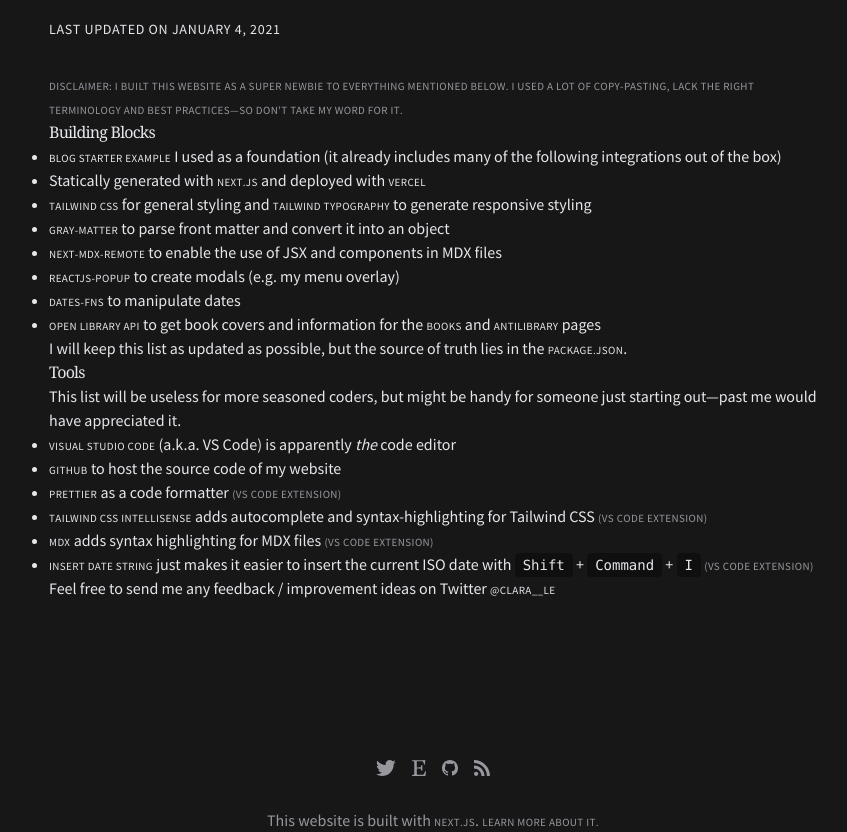
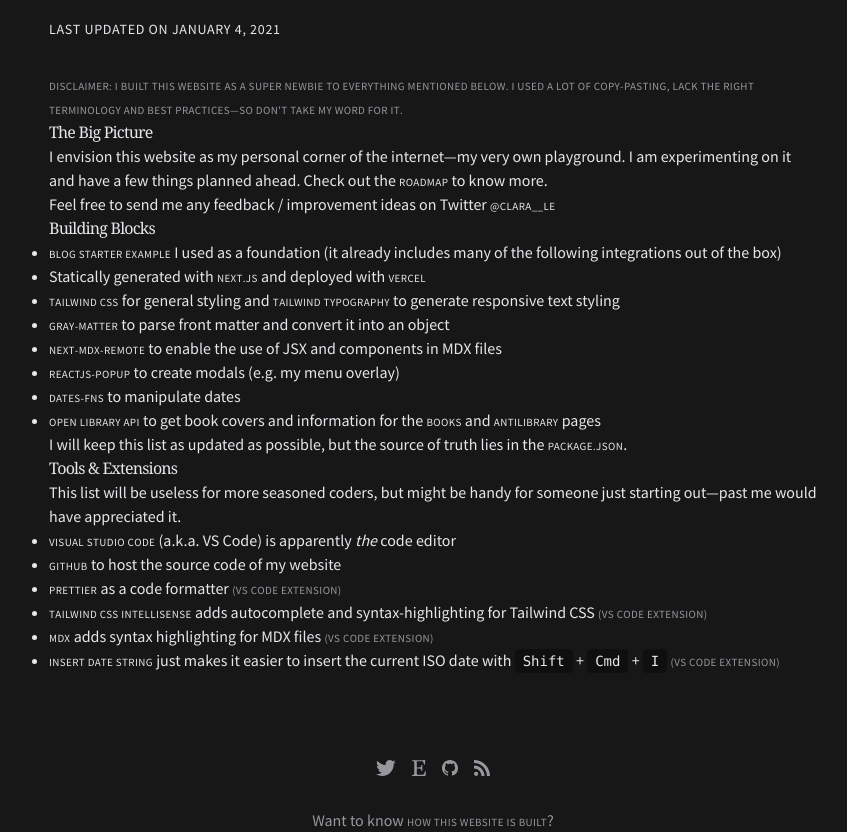
Before and after one commit to hgcl/clara-website, a Next.js app: page /about-this-website in a window 1280 px wide. Shown: the part 160-992 px from the top of the page, without its empty margins (207-1054 px from the left). Built offline with nearby package versions, Linux system fonts and the light colour scheme; a web font is replaced by a local one; what @tailwindcss/typography would draw is missing.

Commit message:
Update about-this-website

```diff
--- a/components/footer.js
+++ b/components/footer.js
@@ -36,9 +36,8 @@ export default function Footer() {
           </span>
         </div>
         <p className="text-center">
-          This website is built with{" "}
-          <Link href="https://nextjs.org/">Next.js</Link>.{" "}
-          <Link href="/about-this-website">Learn more about it.</Link>
+          Want to know{" "}
+          <Link href="/about-this-website">how this website is built</Link>?
         </p>
       </div>
     </footer>
--- a/pages/about-this-website.js
+++ b/pages/about-this-website.js
@@ -19,6 +19,13 @@ export default function About({}) {
             mentioned below. I used a lot of copy-pasting, lack the right
             terminology and best practices—so don't take my word for it.
           </p>
+          <h2>The big picture</h2>
+          <p>I envision this website as my personal corner of the internet—my very own playground. I am experimenting on it and have a few things planned ahead. Check out the <Link href="https://github.com/hgcl/clara-website/blob/main/README.md">Roadmap</Link> to know more.</p>
+          <p>
+            Feel free to send me any feedback / improvement ideas on Twitter{" "}
+            <Link href="https://twitter.com/clara__le">@clara__le</Link>
+          </p>
+
           <h2>Building Blocks</h2>
           <ul>
             <li>
@@ -39,7 +46,7 @@ export default function About({}) {
               <Link href="https://github.com/tailwindlabs/tailwindcss-typography">
                 Tailwind Typography
               </Link>{" "}
-              to generate responsive styling
+              to generate responsive text styling
             </li>
             <li>
               <Link href="https://github.com/jonschlinkert/gray-matter">
@@ -80,7 +87,7 @@ export default function About({}) {
             </Link>
             .
           </p>
-          <h2>Tools</h2>
+          <h2>Tools & Extensions</h2>
           <p>
             This list will be useless for more seasoned coders, but might be
             handy for someone just starting out—past me would have appreciated
@@ -120,14 +127,10 @@ export default function About({}) {
                 Insert Date String
               </Link>{" "}
               just makes it easier to insert the current ISO date with{" "}
-              <kbd>Shift</kbd> + <kbd>Command</kbd> + <kbd>I</kbd>{" "}
+              <kbd>Shift</kbd> + <kbd>Cmd</kbd> + <kbd>I</kbd>{" "}
               <span className="comment">(VS Code extension)</span>
             </li>
           </ul>
-          <p>
-            Feel free to send me any feedback / improvement ideas on Twitter{" "}
-            <Link href="https://twitter.com/clara__le">@clara__le</Link>
-          </p>
         </div>
       </Container>
     </Layout>
```
